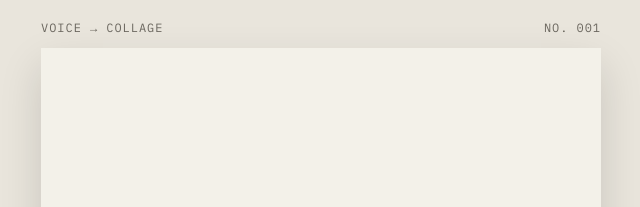
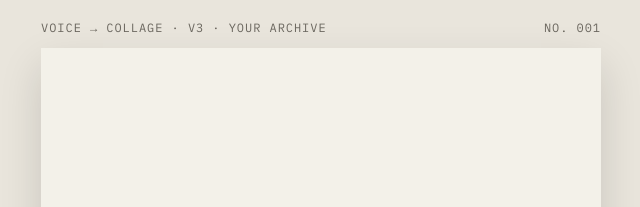
Before and after one commit to aimiwamy03/voice-collage-gumloop, a plain HTML site: page dev/index.src.html in a window 1280 px wide. Shown: the top 207 px of the page, 319-959 px from the left. Drawn offline with Linux system fonts and the light colour scheme.

Commit message:
Show version label, discourage caching
Co-Authored-By: Claude Opus 5.5 <noreply@anthropic.com>
Claude-Session: https://claude.ai/code/session_019pT1MSCKRPfrFvLKCdu5Ph

```diff
--- a/dev/index.src.html
+++ b/dev/index.src.html
@@ -3,6 +3,8 @@
 <head>
 <meta charset="utf-8">
 <meta name="viewport" content="width=device-width, initial-scale=1">
+<meta http-equiv="Cache-Control" content="no-cache, no-store, must-revalidate">
+<meta http-equiv="Pragma" content="no-cache">
 <title>Voice → Collage (prototype)</title>
 <link rel="preconnect" href="https://fonts.googleapis.com">
 <link href="https://fonts.googleapis.com/css2?family=IBM+Plex+Mono:wght@400;500&family=Instrument+Serif:ital@0;1&display=swap" rel="stylesheet">
@@ -48,7 +50,7 @@
 </style>
 </head>
 <body>
-<header><span>voice → collage</span><span id="noLabel">No. 001</span></header>
+<header><span>voice → collage · v3 · your archive</span><span id="noLabel">No. 001</span></header>
 
 <div class="stage" id="stage">
   <canvas id="cv" width="1200" height="1500"></canvas>
```
Also changed, not shown: index.html (+3 -1 lines).
